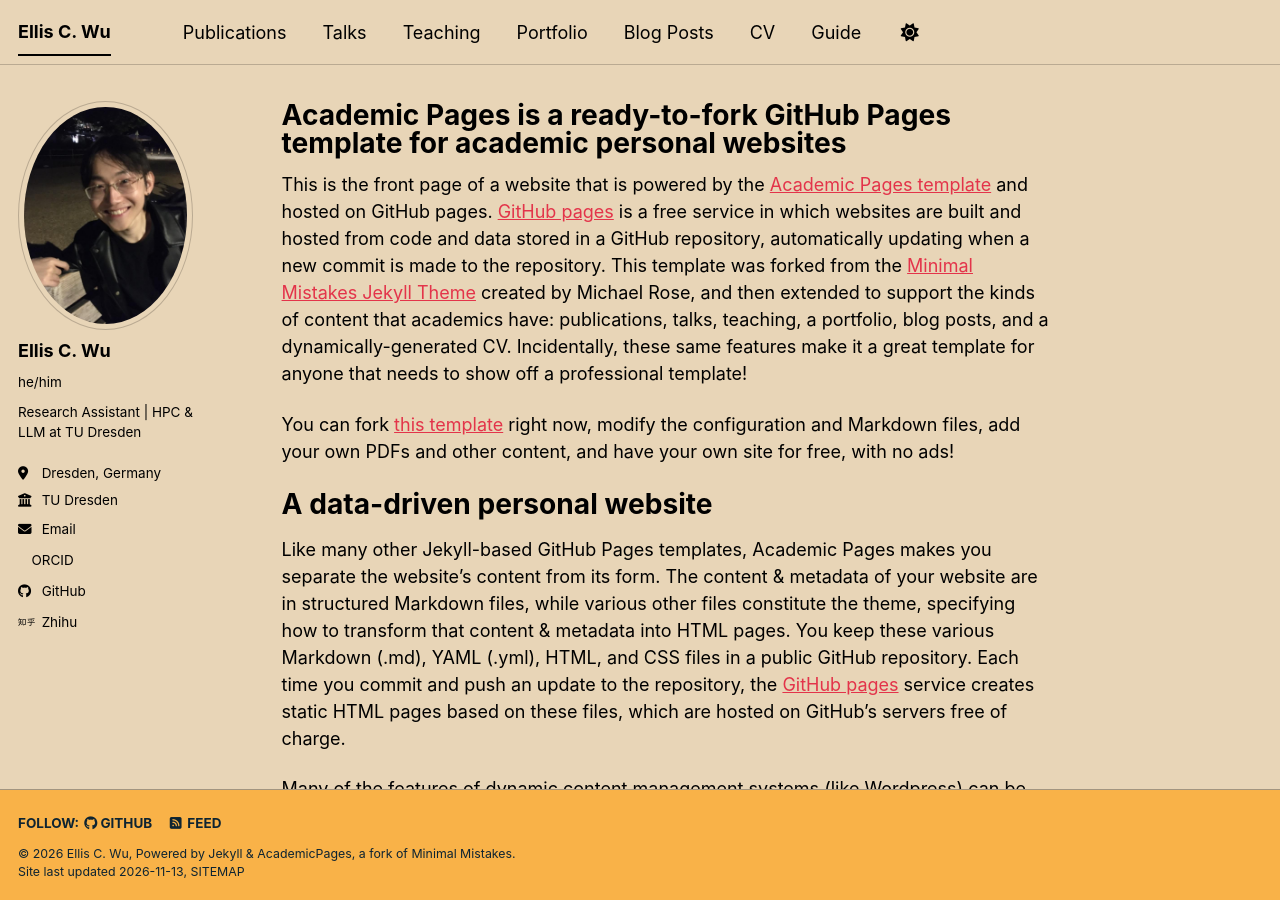
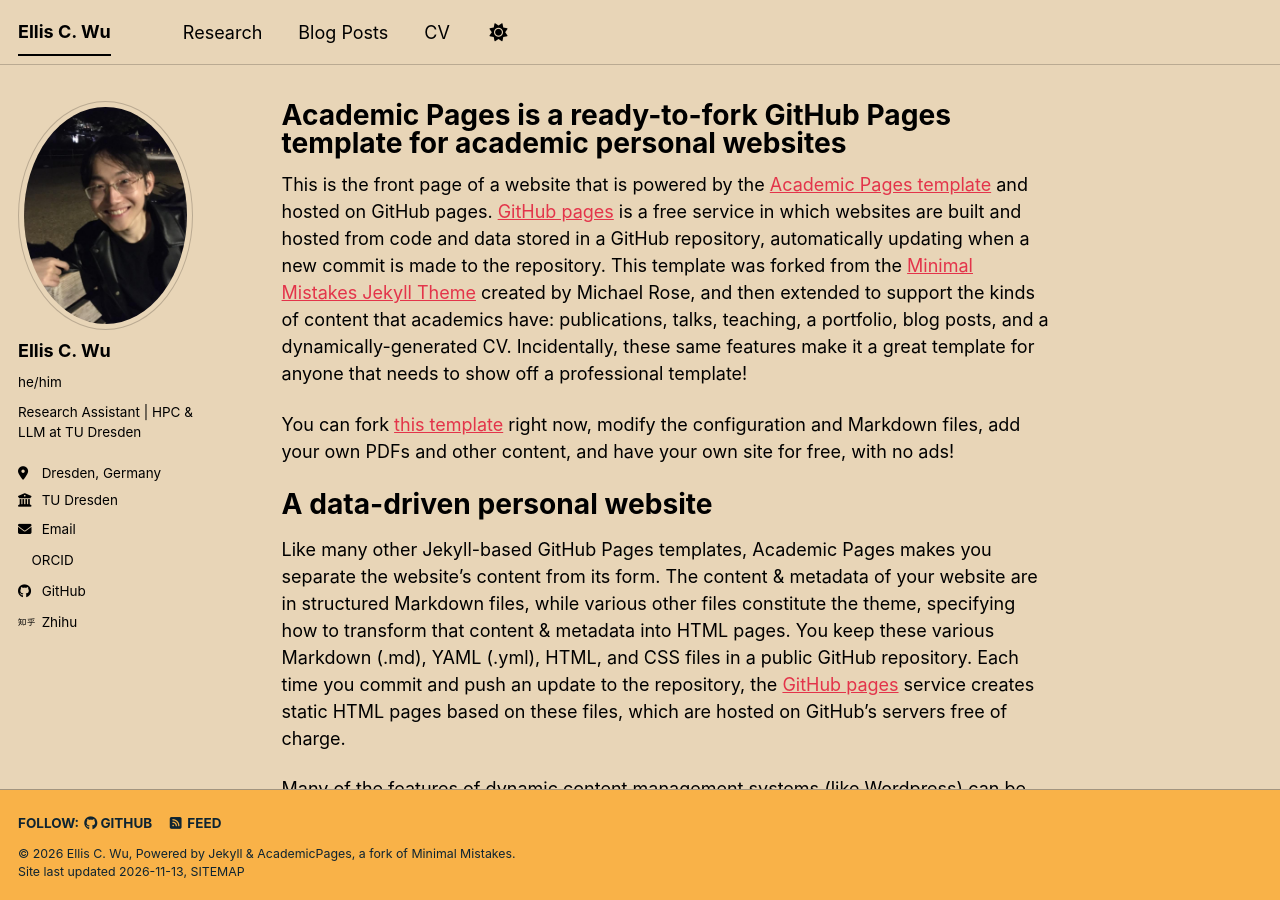
Before and after one commit to Lunar-boy/lunar-boy.github.io, a Jekyll site: the page built from _pages/about.md, in a window 1280 px wide and 900 px high. Built offline with Jekyll 4.4.1, drawn with Linux system fonts in a browser that asks for light colours; a script bundle is joined from its source files by our own code; a style sheet for code colours, icons or effects is not loaded.

Commit message:
update navigation

```diff
--- a/_data/navigation.yml
+++ b/_data/navigation.yml
@@ -8,16 +8,8 @@
 #      Markdown formatted page while the second is generated using JSON.
 
 main:
-  - title: "Publications"
-    url: /publications/
 
-  - title: "Talks"
-    url: /talks/
-
-  - title: "Teaching"
-    url: /teaching/
-
-  - title: "Portfolio"
+  - title: "Research"
     url: /portfolio/
 
   - title: "Blog Posts"
@@ -25,6 +17,3 @@ main:
 
   - title: "CV"
     url: /cv/
-
-  - title: "Guide"
-    url: /markdown/
```
